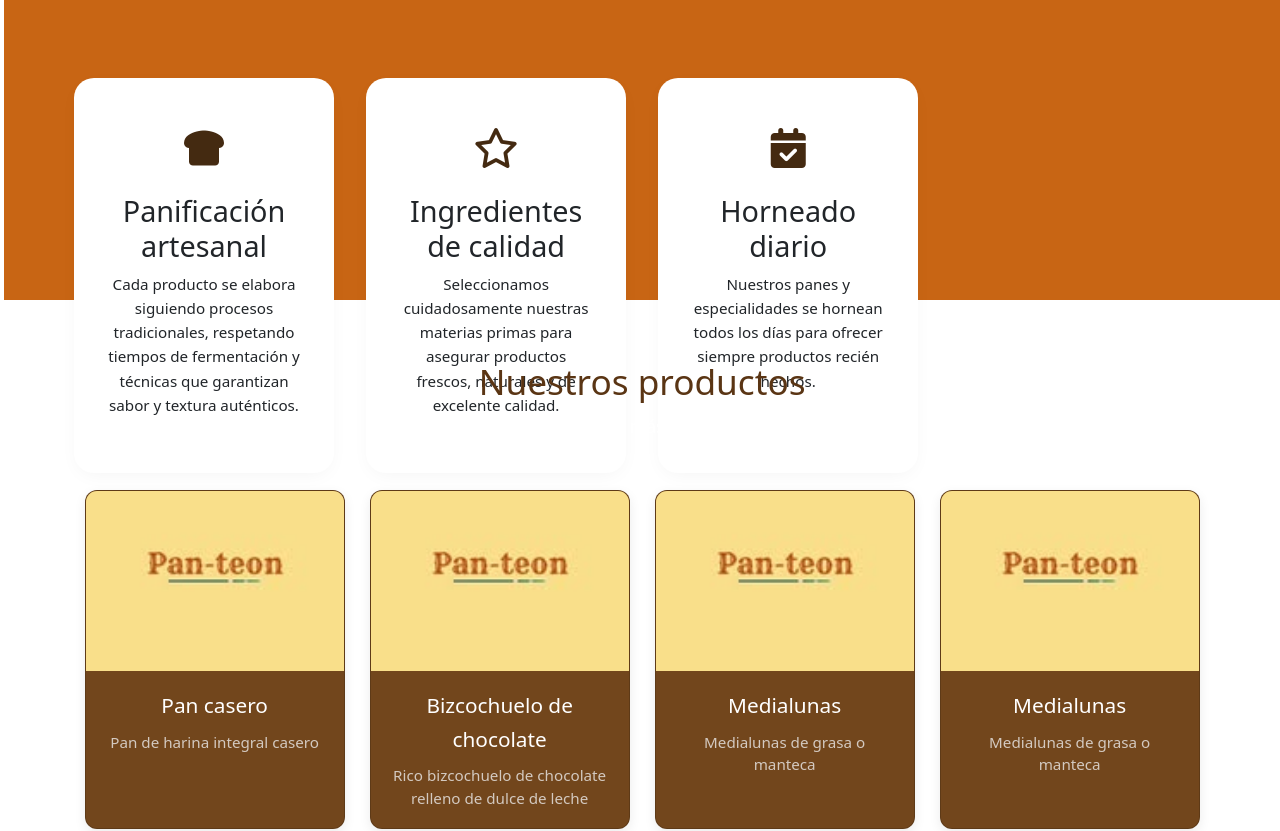
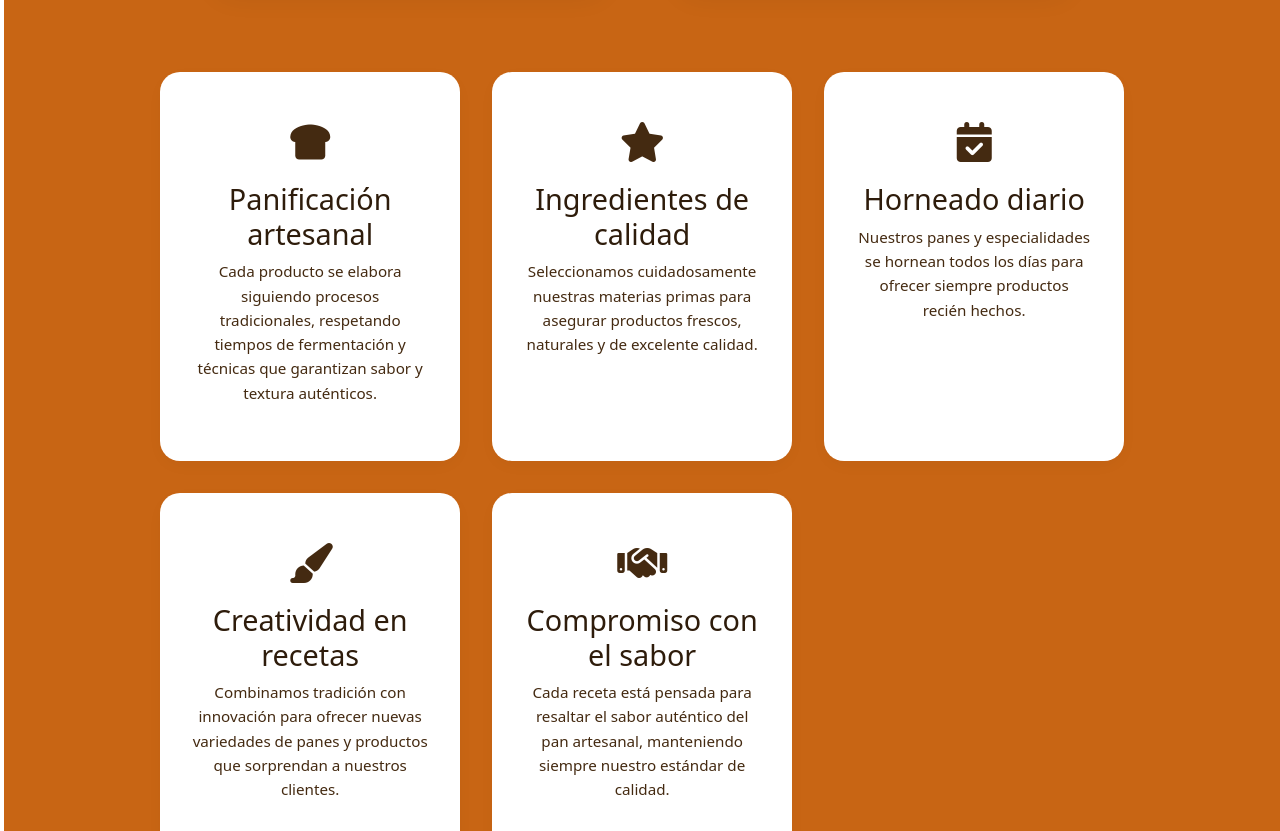
Before and after one commit to Mati193/Webs-pymes, a React (Vite) app in the folder Web-contacto/WEBCONTACTO/: page / in a window 1280 px wide. Shown: the part 1300-2131 px from the top of the page. Built offline with nearby package versions, Linux system fonts and the light colour scheme.

Commit message:
¿Error? de linea blanca a la izquierda de todo | Pendiente de solucionar

```diff
--- a/Web-contacto/WEBCONTACTO/src/components/About/about.css
+++ b/Web-contacto/WEBCONTACTO/src/components/About/about.css
@@ -1,20 +1,17 @@
 .contenedor {
   background-color: var(--color-primary-dark);
   text-align: center;
-  height: 100vh;
-  padding: 50px;
+  min-height: 100vh;
+  width: 100%;
+  padding: 100px 20px;
 }
 
 .personal {
-  display: block;
-  justify-content: center;
   margin: auto;
   width: 70%;
 }
 
 .skills {
-  display: flex;
-  justify-content: center;
   width: 100%;
 }
 
--- a/Web-contacto/WEBCONTACTO/src/components/About/index.jsx
+++ b/Web-contacto/WEBCONTACTO/src/components/About/index.jsx
@@ -20,13 +20,25 @@ function About({ titulo, presentacion, frase }) {
       titulo: "Ingredientes de calidad",
       description:
         "Seleccionamos cuidadosamente nuestras materias primas para asegurar productos frescos, naturales y de excelente calidad.",
-      emoji: <i class="fa-regular fa-star"></i>,
+      emoji: <i class="fa-solid fa-star"></i>,
     },
     {
       titulo: "Horneado diario",
       description:
         "Nuestros panes y especialidades se hornean todos los días para ofrecer siempre productos recién hechos.",
       emoji: <i class="fa-solid fa-calendar-check"></i>,
+    },
+    {
+      titulo: "Creatividad en recetas",
+      description:
+        "Combinamos tradición con innovación para ofrecer nuevas variedades de panes y productos que sorprendan a nuestros clientes.",
+      emoji: <i class="fa-solid fa-paintbrush"></i>,
+    },
+    {
+      titulo: "Compromiso con el sabor",
+      description:
+        "Cada receta está pensada para resaltar el sabor auténtico del pan artesanal, manteniendo siempre nuestro estándar de calidad.",
+      emoji: <i class="fa-solid fa-handshake"></i>,
     },
   ];
   const team = [
--- a/Web-contacto/WEBCONTACTO/src/components/Bienvenida/bienvenida.css
+++ b/Web-contacto/WEBCONTACTO/src/components/Bienvenida/bienvenida.css
@@ -92,3 +92,9 @@ h5 {
   width: 100%;
   justify-content: center;
 }
+html,
+body,
+#root {
+  width: 100%;
+  overflow-x: hidden;
+}
--- a/Web-contacto/WEBCONTACTO/src/components/Card/card.css
+++ b/Web-contacto/WEBCONTACTO/src/components/Card/card.css
@@ -1,8 +1,9 @@
 .about-features {
   display: grid;
-  grid-template-columns: repeat(auto-fit, minmax(250px, 1fr));
+  grid-template-columns: repeat(auto-fit, minmax(260px, 300px));
+  justify-content: center;
   gap: 2rem;
-  margin-top: 2rem;
+  /* margin-top: 2rem; */
 }
 
 .feature-item {
@@ -23,16 +24,16 @@
 .feature-icon {
   font-size: 2.5rem;
   display: block;
-  margin-bottom: 1rem;
+  /* margin-bottom: 1rem; */
 }
 
 .feature-item h4 {
   margin-bottom: 0.5rem;
-  color: var(--dark);
+  color: var(--secondary-800);
 }
 
 .feature-item p {
-  color: var(--secondary);
+  color: var(--secondary-700);
   line-height: 1.6;
   font-size: 0.95rem;
 }
--- a/Web-contacto/WEBCONTACTO/src/components/NavBar/navbar.css
+++ b/Web-contacto/WEBCONTACTO/src/components/NavBar/navbar.css
@@ -11,11 +11,11 @@
   box-shadow: 0 4px 20px rgba(0, 0, 0, 0.3);
   border-bottom: 1px solid rgba(255, 255, 255, 0.05);
   transition: all 0.3s ease;
-  overflow: hidden;
   z-index: 1000;
   position: fixed;
   top: 0;
-  width: 100%;
+  left: 0;
+  right: 0;
 
   height: 12%; /* altura inicial fija */
   overflow: hidden; /* importante */
--- a/Web-contacto/WEBCONTACTO/src/components/global.css
+++ b/Web-contacto/WEBCONTACTO/src/components/global.css
@@ -1,5 +1,9 @@
+* {
+  box-sizing: border-box;
+}
 body {
   margin: 0;
+  padding: 0;
 }
 html,
 #root {
@@ -11,7 +15,6 @@ html,
   scroll-behavior: smooth;
   white-space: pre-line;
 }
-
 section {
   scroll-margin-top: 80px;
 }
@@ -90,3 +93,15 @@ section {
   --color-primary: #222;
   --color-secondary: #111;
 }
+
+html,
+body {
+  margin: 0;
+  padding: 0;
+  overflow-x: hidden;
+}
+
+#root {
+  width: 100%;
+  overflow-x: hidden;
+}
```
